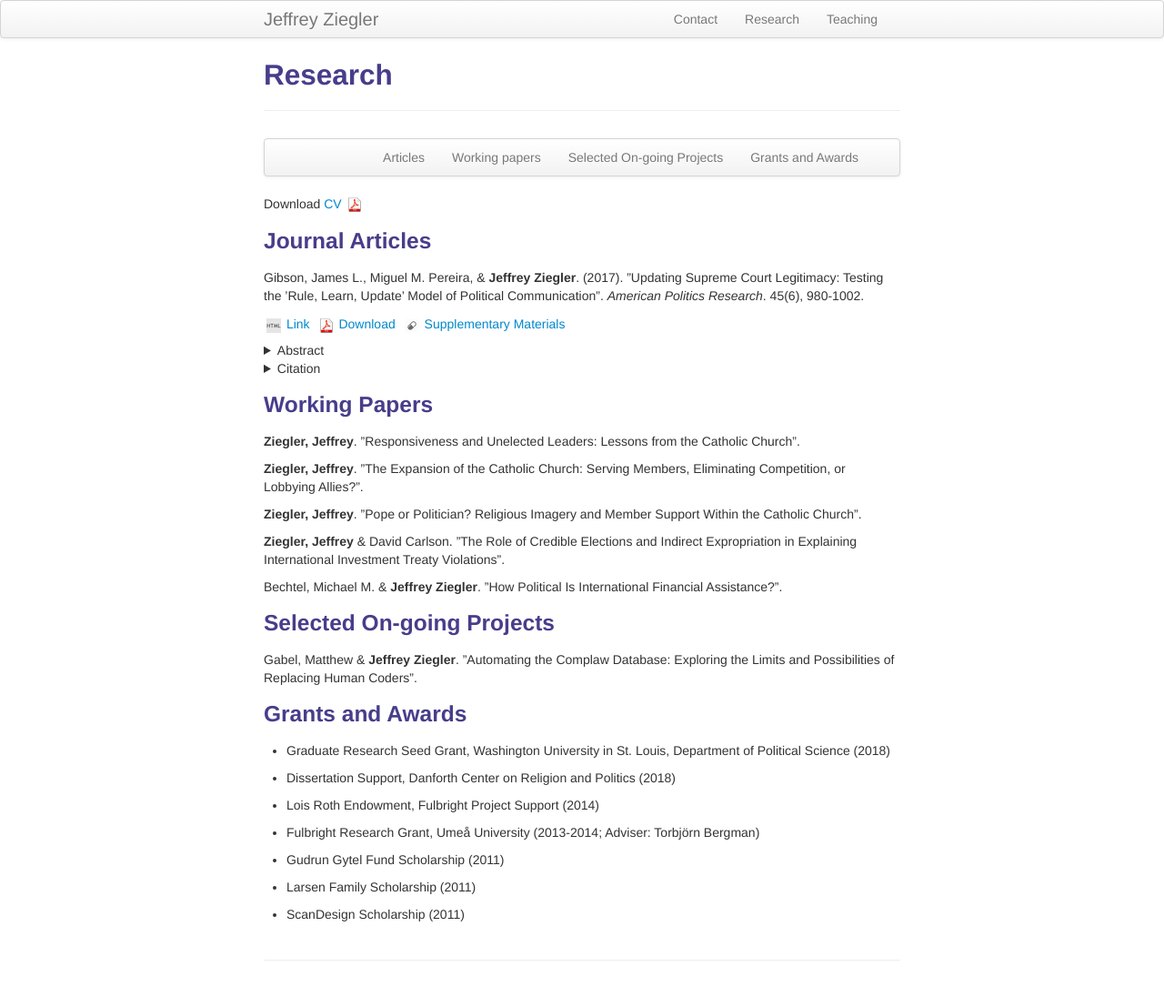
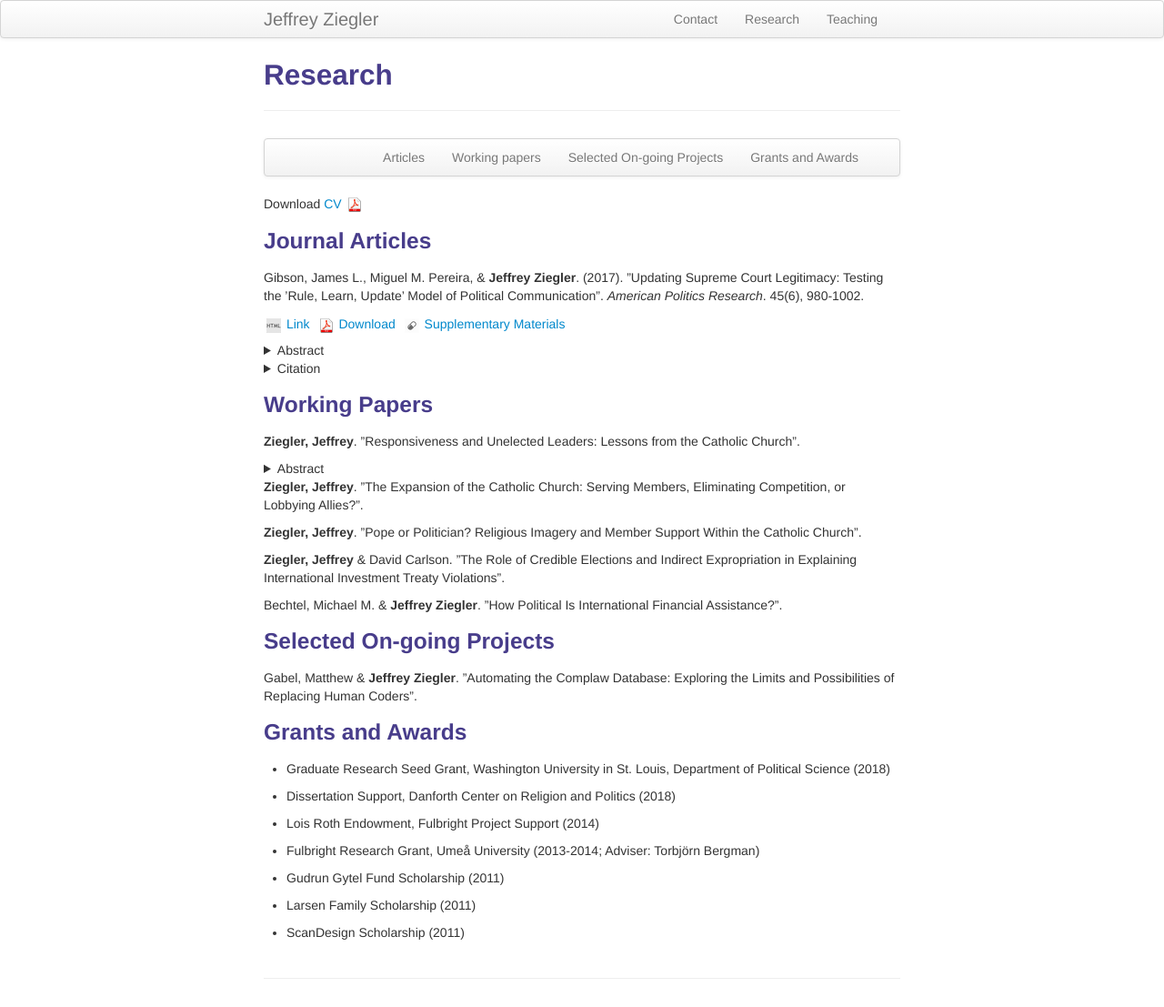
Before and after one commit to zieglerjef/zieglerjef.github.io, a Jekyll site: the page built from pages/pubs.md, in a window 1280 px wide. Shown: the whole page at 91% size. Built offline with Jekyll 4.4.1, drawn with Linux system fonts in a browser that asks for light colours.

Commit message:
Update pubs.md

```diff
--- a/pages/pubs.md
+++ b/pages/pubs.md
@@ -32,12 +32,15 @@
 
 <details><summary> Abstract </summary>
 <p>
+<br/>
 One of the more important innovations in the study of how citizens assess the U.S. Supreme Court is the ideological updating model, which assumes that citizens grant legitimacy to the institution according to the perceived distance between themselves and the Court on a unidimensional ideological (liberal–conservative) continuum. Under this model, citizens are also said to update this calculation with every new salient Supreme Court decision. The model’s requirements, however, do not seem to square with the long-established view that Americans are largely innocent of ideology. Here, we conduct an audit of the model’s mechanisms using a series of empirical tests applied to a nationally representative sample. Our general conclusion is that the ideological updating model, especially when supplemented with the requirement that citizens must become aware of Court decisions, simply does not square with the realities of American politics. Students of Supreme Court legitimacy may therefore want to search for other theories of legitimacy updating.
+<br/>
 </p>
 </details>
 
 <details><summary> Citation </summary>
 <p>
+<br/>
 <pre>
 @article{bibGibsonPereiraZiegler2017,
   title={Updating Supreme Court Legitimacy: Testing the “Rule, Learn, Update” Model of Political Communication},
@@ -49,12 +52,19 @@
   year={2017},
 }
 </pre>
-</p>
+</p><br/>
 </details>
 
 ### <a name="workingPapers"></a>Working Papers
 
 **Ziegler, Jeffrey**. ”Responsiveness and Unelected Leaders: Lessons from the Catholic Church".
+
+
+<details><summary> Abstract </summary>
+<br/><p>
+Are leaders responsive to their members’ preferences over time, even when formal accountability mechanisms such as elections are weak or absent? Unelected leaders, especially religious leaders, typically influence their supporters’ preferences, yet I suggest they should also have strong incentives to be responsive because they rely on dedicated, core members for legitimacy, volunteerism, and financial support. I test this argument by first analyzing over 10,000 papal messages to confirm the pa- pacy is responsive to Catholic public opinion. I also conduct survey experiments using nationally representative samples of Catholics in Brazil and Mexico to show that members increase their organizational trust and participation as a function of their existing organizational commitment, and the anticipated cost of support. The evidence suggests that elections may not be necessary to motivate leaders to be re- sponsive, although there are limits to the benefits that members provide in return.
+</p><br/>
+</details>
 
 **Ziegler, Jeffrey**. ”The Expansion of the Catholic Church: Serving Members, Eliminating Competition, or Lobbying Allies?”.
 
```
